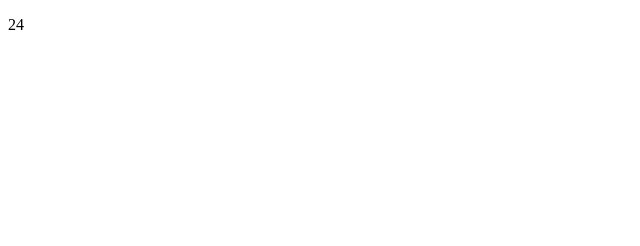
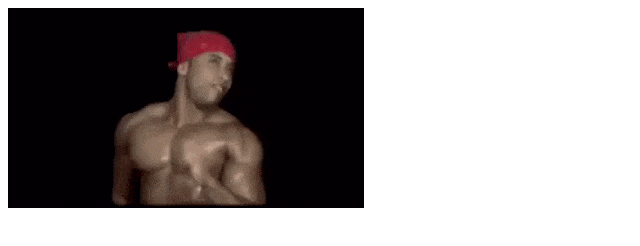
Before and after one commit to contonice/contonice.github.io, a plain HTML site: page index.html in a window 1280 px wide. Shown: the whole page, without its empty margins (0-640 px from the left). Drawn offline with Linux system fonts and the light colour scheme.

Commit message:
Update index.html

```diff
--- a/index.html
+++ b/index.html
@@ -4,10 +4,9 @@
   <meta charset="utf-8">
   <title>Кабинет</title>
 <style>
-<img src="/ric.gif">
 </style>
  </head>
  <body>
-  <p> 24 </p>
+<img src="contonice.github.io/ric.gif">
  </body>
 </html>
```
